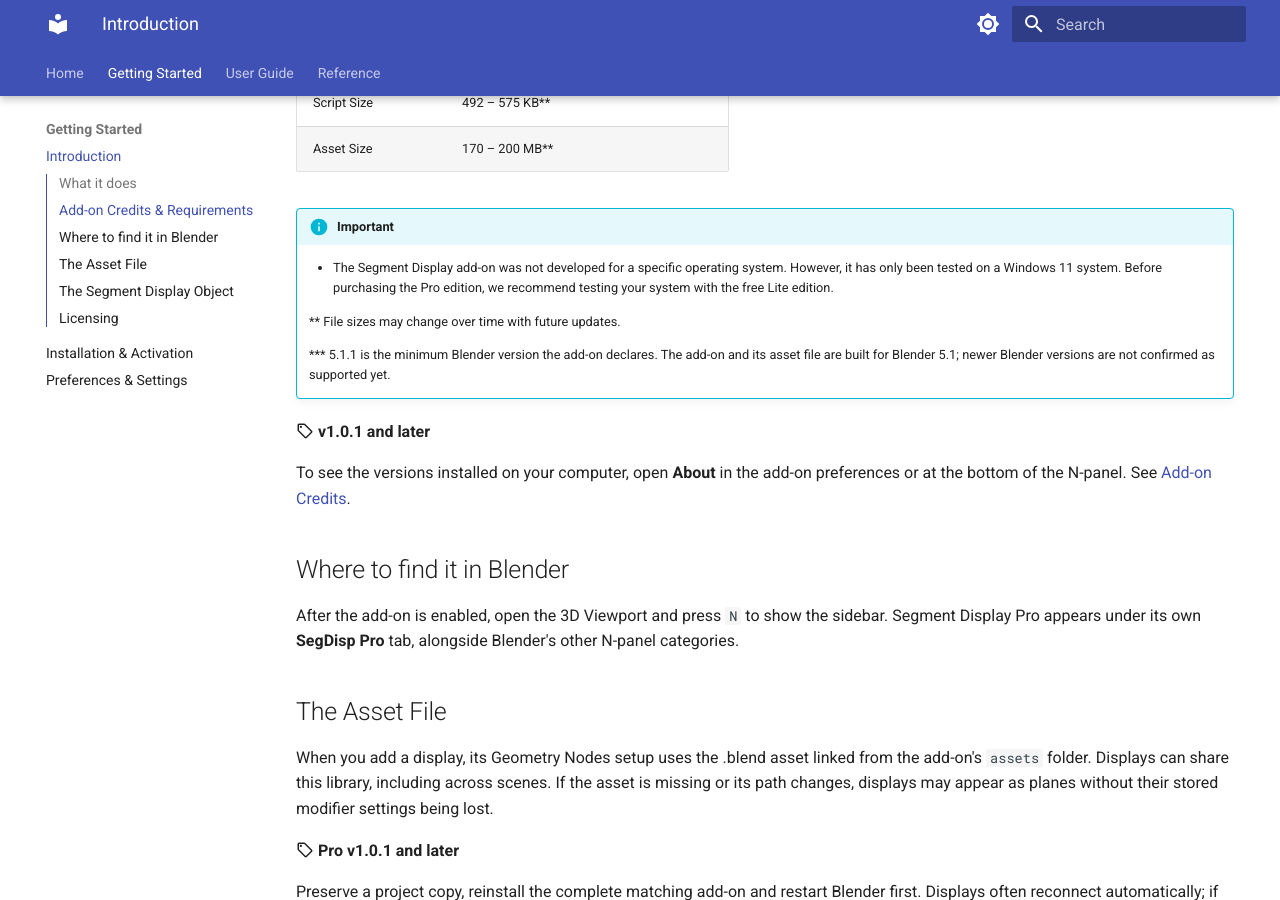
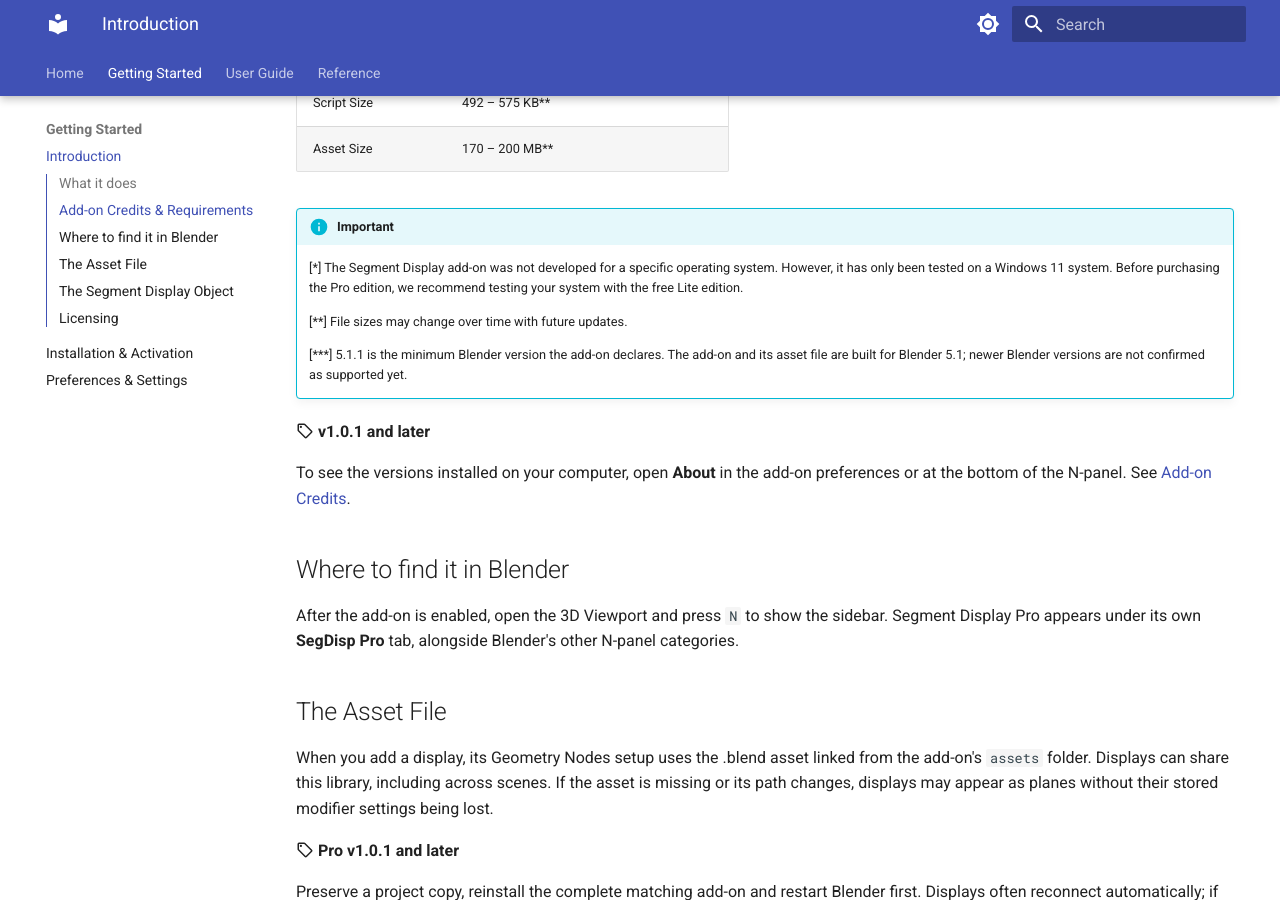
Before and after one commit to ahmetmaya-orion/segment-display-pro-docs, an MkDocs documentation site: the page built from docs/introduction.md, in a window 1280 px wide and 900 px high, scrolled down 1571 px. Built offline with MkDocs 1.6.1 and Material for MkDocs 9.7.7, drawn with Linux system fonts in a browser that asks for light colours; the version menu is left out.

Commit message:
brackets added to the credits footnotes

```diff
--- a/docs/introduction.md
+++ b/docs/introduction.md
@@ -41,11 +41,11 @@
 | Asset Size          | 170 – 200 MB**                 |
 
 !!! info "Important"
-    * The Segment Display add-on was not developed for a specific operating system. However, it has only been tested on a Windows 11 system. Before purchasing the Pro edition, we recommend testing your system with the free Lite edition.
+    [*] The Segment Display add-on was not developed for a specific operating system. However, it has only been tested on a Windows 11 system. Before purchasing the Pro edition, we recommend testing your system with the free Lite edition.
 
-    ** File sizes may change over time with future updates.
+    [**] File sizes may change over time with future updates.
 
-    *** 5.1.1 is the minimum Blender version the add-on declares. The add-on and its asset file are built for Blender 5.1; newer Blender versions are not confirmed as supported yet.
+    [***] 5.1.1 is the minimum Blender version the add-on declares. The add-on and its asset file are built for Blender 5.1; newer Blender versions are not confirmed as supported yet.
 
 :material-tag-outline: **v1.0.1 and later**
 
```
